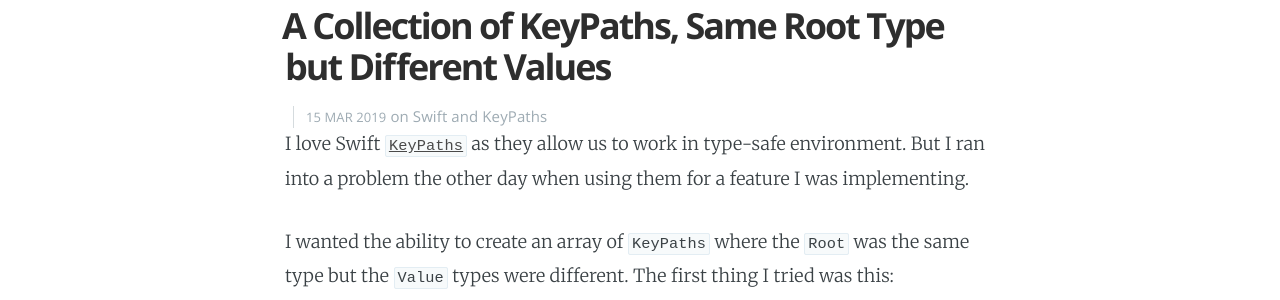
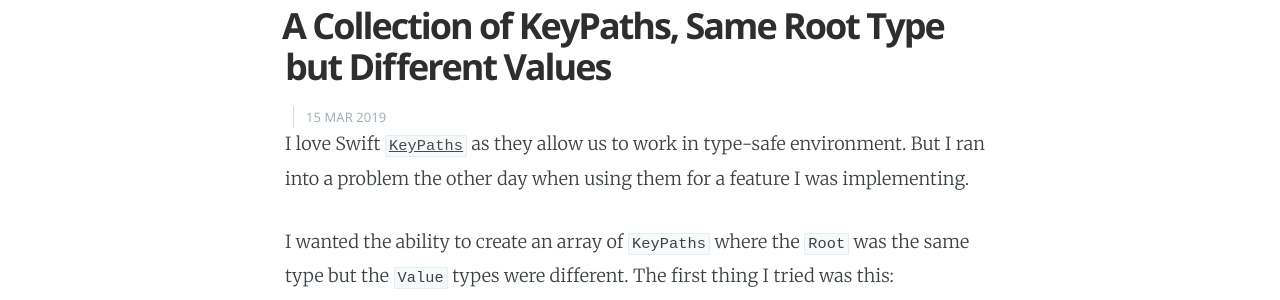
Before and after one commit to siddarthkalra/siddarthkalra.github.io, a Jekyll site: the page built from _posts/2019-03-15-collection-of-keypaths.md, in a window 1280 px wide and 900 px high. Shown: the part 173-473 px from the top of the window. Built offline with Jekyll 4.4.1, drawn with Linux system fonts in a browser that asks for light colours.

Commit message:
chore: remove categories.

```diff
--- a/_posts/2019-03-15-collection-of-keypaths.md
+++ b/_posts/2019-03-15-collection-of-keypaths.md
@@ -2,7 +2,7 @@
 layout: post
 title:  "A Collection of KeyPaths, Same Root  Type but Different Values"
 date:   2019-03-15 10:18:00
-categories: Swift KeyPaths
+<!-- categories: Swift KeyPaths -->
 ---
 
 I love Swift [`KeyPaths`](https://developer.apple.com/documentation/swift/keypath) as they allow us to work in type-safe environment. But I ran into a problem the other day when using them for a feature I was implementing.
```
